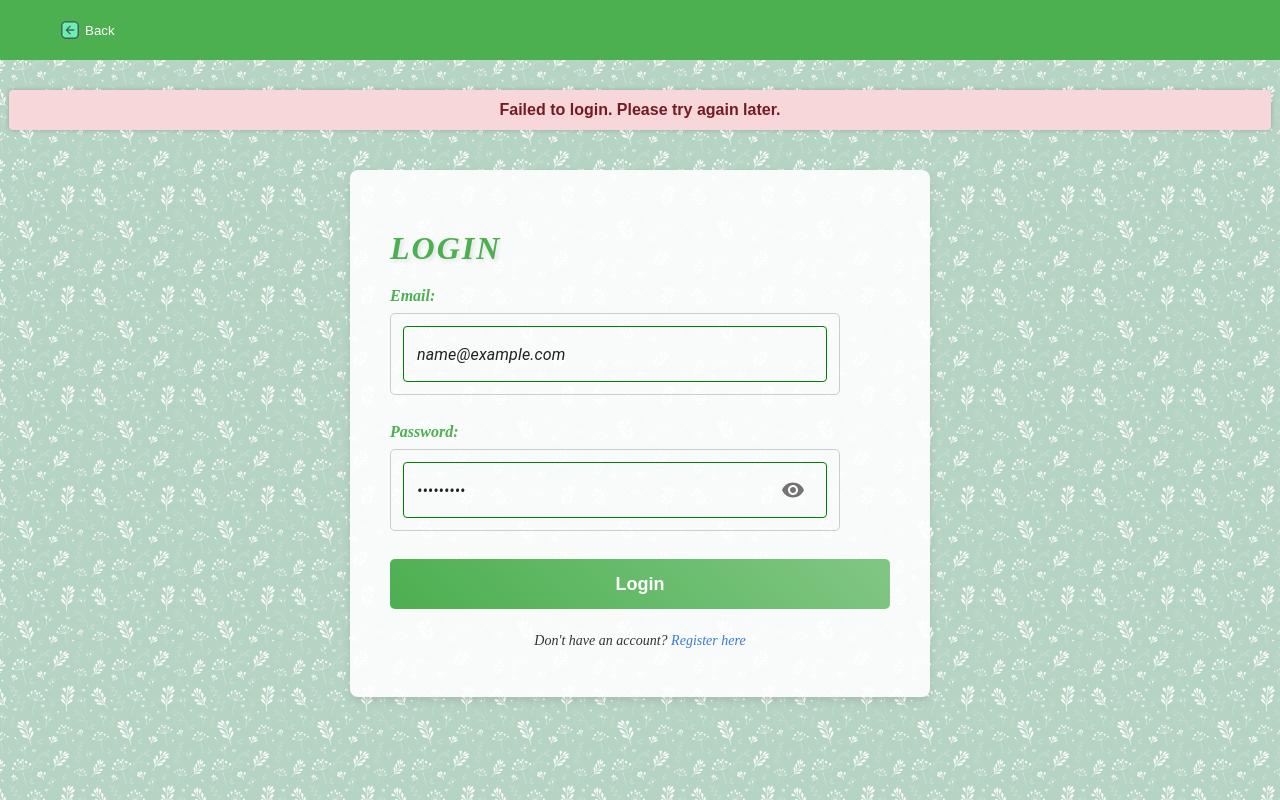
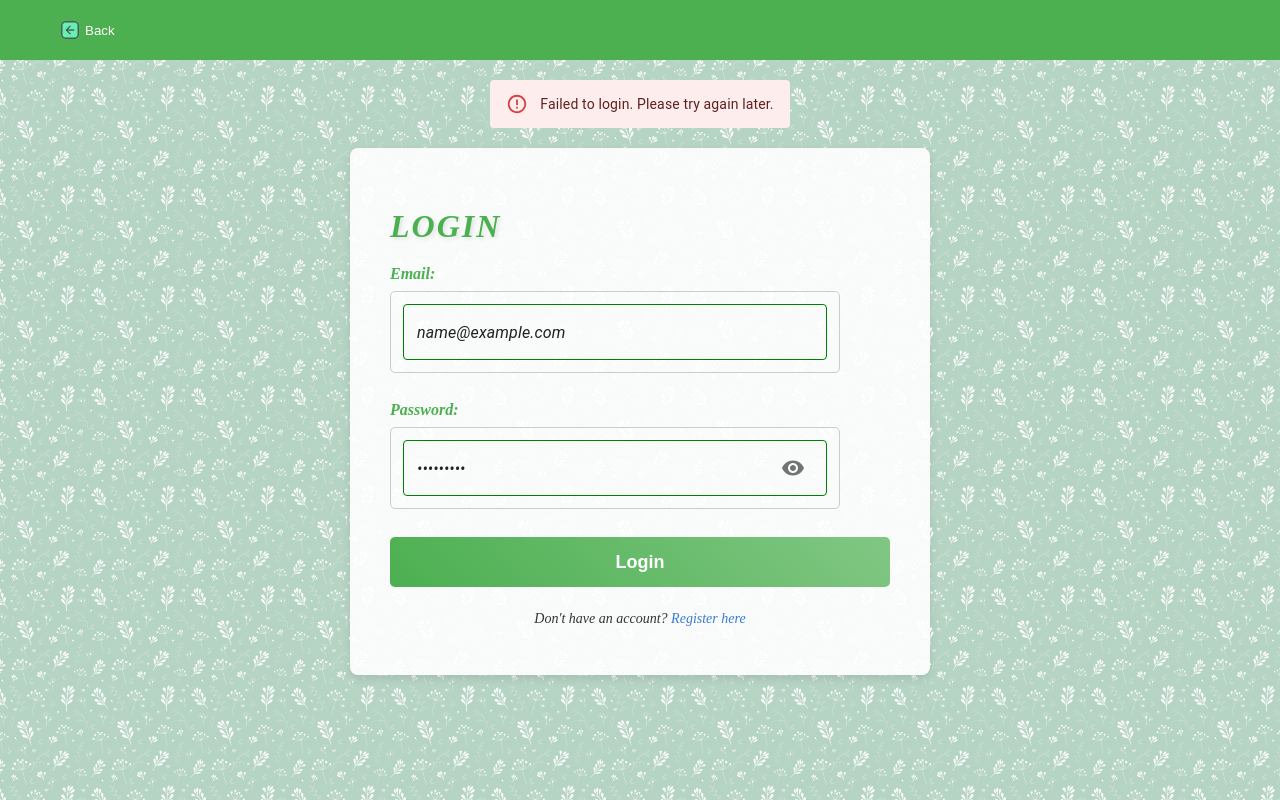
Before and after one commit to WeiZhang0317/Enhanced-Plant-Identification-Learning-Application-Plantzzz-App-, a React (Create React App) app in the folder frontend/: page /login in a window 1280 px wide. Both pictures are taken after typing "name@example.com", "Sample123" into the empty fields and a click on the button "Login". Built offline with nearby package versions, Linux system fonts and the light colour scheme; no server answers.

Commit message:
adjust alert MUI

```diff
--- a/frontend/src/pages/LoginPage.js
+++ b/frontend/src/pages/LoginPage.js
@@ -2,7 +2,7 @@ import React, { useState } from "react";
 import { useNavigate } from "react-router-dom";
 import Navigation from "../components/Navigation";
 import { useUserContext } from "../contexts/UserContext";
-import { TextField, InputAdornment, IconButton } from "@mui/material";
+import { TextField, InputAdornment, IconButton, Alert } from "@mui/material";
 import { Visibility, VisibilityOff } from "@mui/icons-material";
 import "../styles/LoginPage.css";
 
@@ -67,7 +67,11 @@ function LoginPage() {
     <div className="login-page">
       <Navigation />
       <div className="login-container">
-        {error && <div className="login-error">{error}</div>}
+        {error && (
+          <Alert severity="error" >
+            {error}
+          </Alert>
+        )}
         <form onSubmit={handleSubmit} className="login-form">
           <div className="login-form-field">
             <h1 className="login-title">Login</h1>
```
